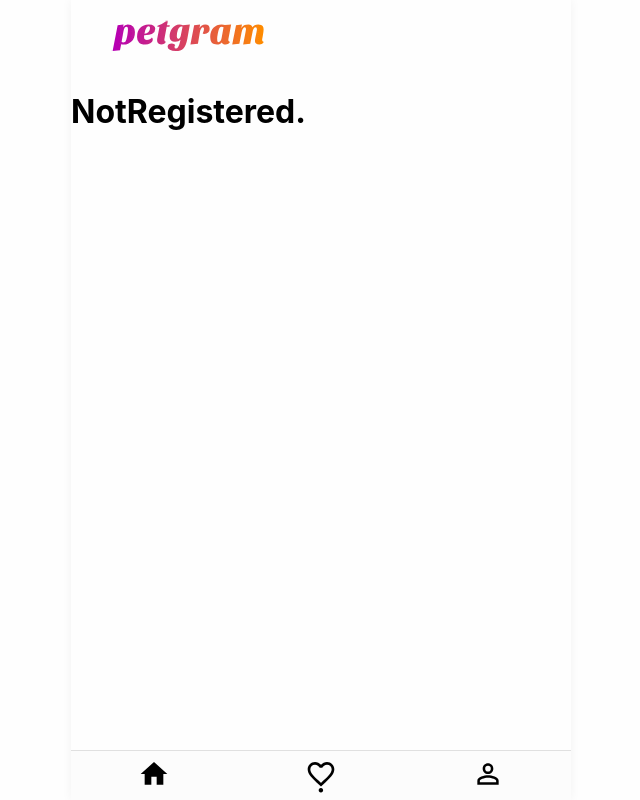
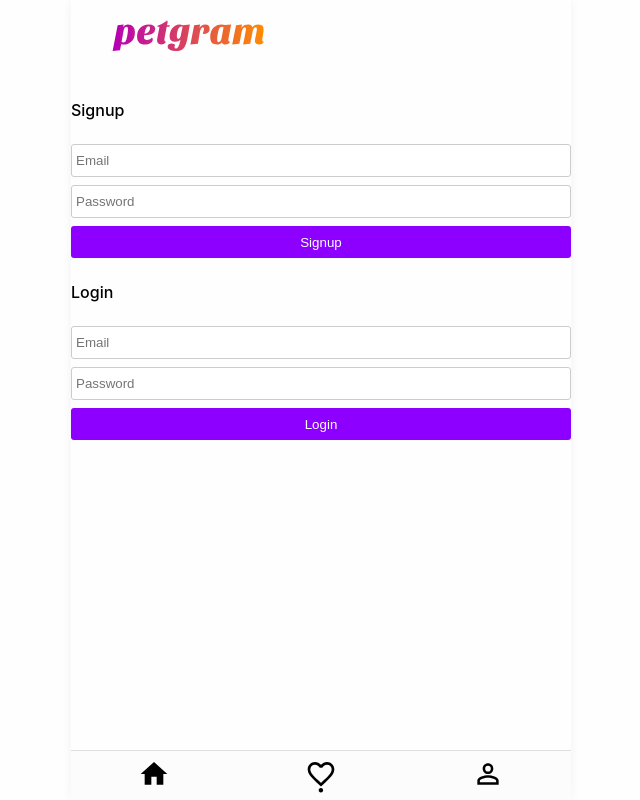
Before and after one commit to jpleyvat/petgram, a React app: page /favs in a window 1280 px wide. Shown: the whole page, without its empty margins (319-959 px from the left). Built offline with nearby package versions, Linux system fonts and the light colour scheme.

Commit message:
Context.

```diff
--- a/src/App.js
+++ b/src/App.js
@@ -14,12 +14,12 @@
 // Router
 import { Router } from '@reach/router'
 
+// Context
+import Context from './Context'
+
 // Styles
 import { GlobalStyle } from './styles/GlobalStyles'
 
-const UserLogged = ({ children }) => {
-  return children({ isAuth: false })
-}
 export const App = () => {
   return (
     <div>
@@ -30,9 +30,10 @@
         <Home path='/pet/:categoryId' />
         <Detail path='/detail/:detailId' />
       </Router>
-      <UserLogged>
+      <Context.Consumer>
         {({ isAuth }) =>
-          isAuth ? (
+          isAuth
+            ? (
               <Router>
                 <Favs path='/favs' />
                 <User path='/user' />
@@ -43,7 +44,7 @@
                   <NotRegisteredUser path='/user' />
                 </Router>
               )}
-      </UserLogged>
+      </Context.Consumer>
       <NavBar />
     </div>
   )
--- /dev/null
+++ b/src/Context.js
@@ -0,0 +1,23 @@
+import React, { createContext, useState } from 'react'
+
+const Context = createContext()
+
+const Provider = ({ children }) => {
+  const [isAuth, setIsAuth] = useState(false)
+
+  const value = {
+    isAuth,
+    activateAuth: () => {
+      setIsAuth(true)
+    }
+  }
+  return (
+    <Context.Provider value={value}>
+      {children}
+    </Context.Provider>
+  )
+}
+
+export default {
+  Provider, Consumer: Context.Consumer
+}
--- /dev/null
+++ b/src/components/UserForm/index.js
@@ -0,0 +1,23 @@
+import React from 'react'
+
+// Hooks
+import { userInputValue } from '../../hooks/useInputValue'
+
+// Styles
+import { Form, Input, Button, Title } from './styles'
+
+export const UserForm = ({ onSubmit, title }) => {
+  const email = userInputValue('')
+  const password = userInputValue('')
+
+  return (
+    <>
+      <Title>{title}</Title>
+      <Form onSubmit={onSubmit}>
+        <Input placeholder='Email' {...email} />
+        <Input placeholder='Password' type='password' {...password} />
+        <Button>{title}</Button>
+      </Form>
+    </>
+  )
+}
--- /dev/null
+++ b/src/components/UserForm/styles.js
@@ -0,0 +1,30 @@
+import styled from 'styled-components'
+
+export const Form = styled.form`
+  padding: 16px 0;
+`
+
+export const Input = styled.input`
+  border: 1px solid #ccc;
+  border-radius: 3px;
+  margin-bottom: 8px;
+  padding: 8px 4px;
+  display: block;
+  width: 100%;
+`
+
+export const Button = styled.button`
+  background: #8d00ff;
+  border-radius: 3px;
+  color: #fff;
+  height: 32px;
+  display: block;
+  text-align: center;
+  width: 100%;
+`
+
+export const Title = styled.h2`
+  font-size: 16px;
+  font-weight: 500;
+  padding: 8px 0;
+`
--- /dev/null
+++ b/src/hooks/useInputValue.js
@@ -0,0 +1,8 @@
+const { useState } = require('react')
+
+export const userInputValue = (initialValue) => {
+  const [value, setValue] = useState(initialValue)
+  const onChange = e => setValue(e.target.value)
+
+  return { value, onChange }
+}
--- a/src/index.js
+++ b/src/index.js
@@ -1,5 +1,6 @@
 import React from 'react'
 import ReactDOM from 'react-dom'
+import Context from './Context'
 import ApolloClient from 'apollo-boost'
 import { ApolloProvider } from 'react-apollo'
 
@@ -10,8 +11,10 @@
 })
 
 ReactDOM.render(
-  <ApolloProvider client={client}>
-    <App />
-  </ApolloProvider>,
+  <Context.Provider>
+    <ApolloProvider client={client}>
+      <App />
+    </ApolloProvider>
+  </Context.Provider>,
   document.getElementById('app')
 )
--- a/src/pages/NotRegisteredUser.js
+++ b/src/pages/NotRegisteredUser.js
@@ -1,3 +1,17 @@
 import React from 'react'
+import Context from '../Context'
 
-export const NotRegisteredUser = () => <h1>NotRegistered.</h1>
+import { UserForm } from '../components/UserForm'
+
+export const NotRegisteredUser = () => (
+  <Context.Consumer>
+    {({ activateAuth }) => {
+      return (
+        <>
+          <UserForm title='Signup' onSubmit={activateAuth} />
+          <UserForm title='Login' onSubmit={activateAuth} />
+        </>
+      )
+    }}
+  </Context.Consumer>
+)
```
Lines whose indentation alone changed are shown as unchanged.
